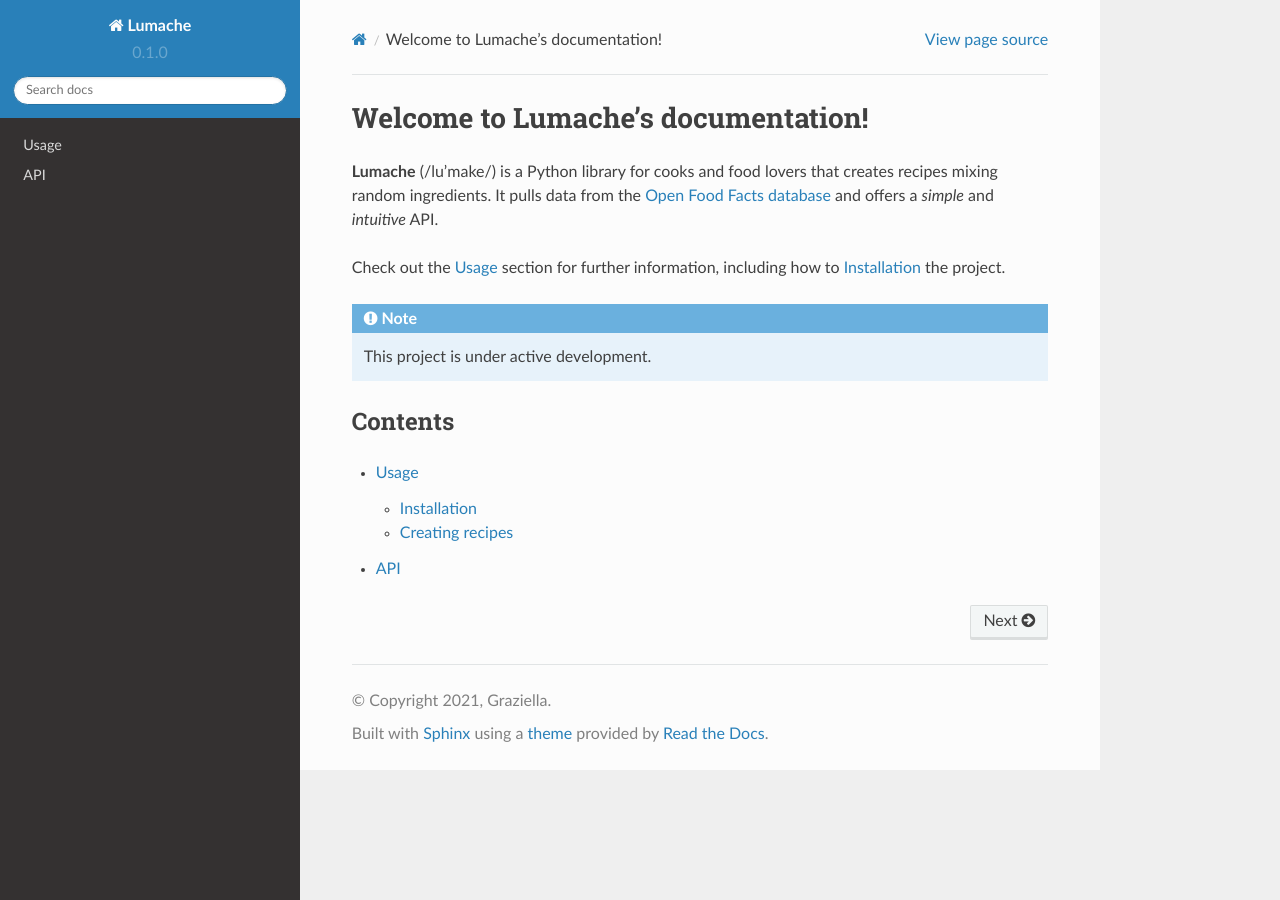
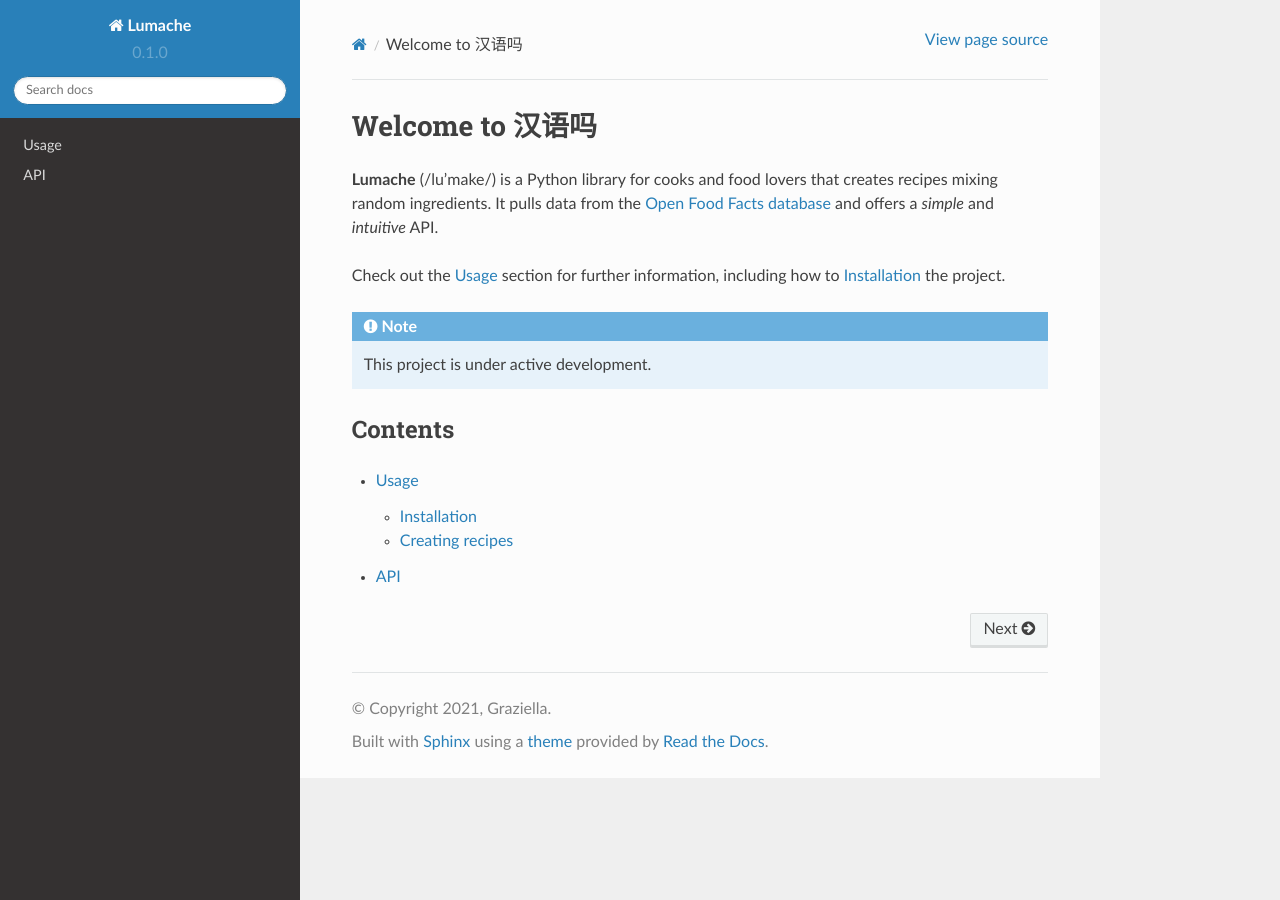
Before and after one commit to GiveStar/-, a Sphinx documentation site: the page built from docs/source/index.rst, in a window 1280 px wide. Built offline with Sphinx 7.4.7 and the Read the Docs theme 2.0.0, drawn with Linux system fonts in a browser that asks for light colours.

Commit message:
Update index.rst

```diff
--- a/docs/source/index.rst
+++ b/docs/source/index.rst
@@ -1,4 +1,4 @@
-Welcome to Lumache's documentation!
+Welcome to 汉语吗
 ===================================
 
 **Lumache** (/lu'make/) is a Python library for cooks and food lovers
```
